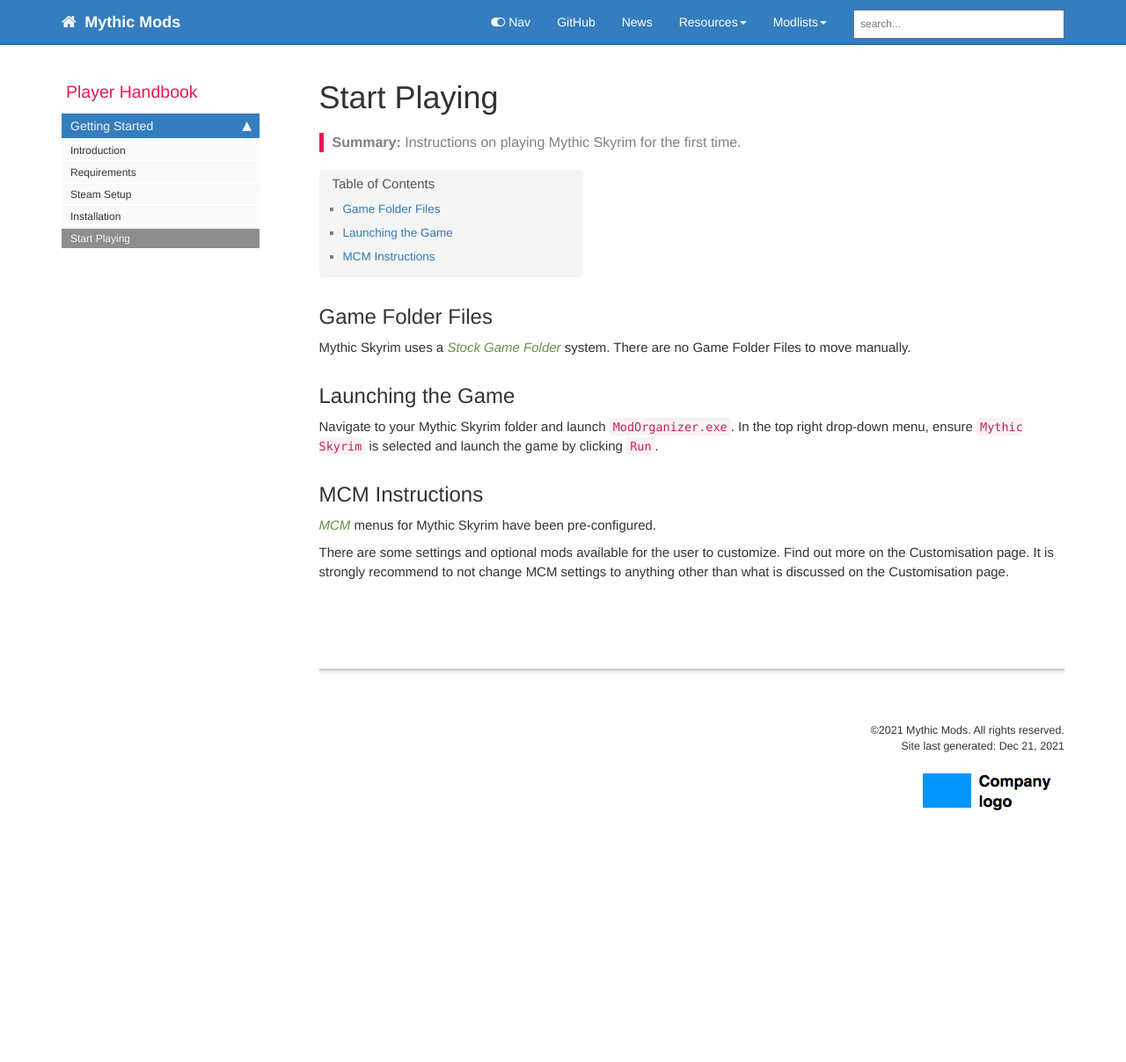
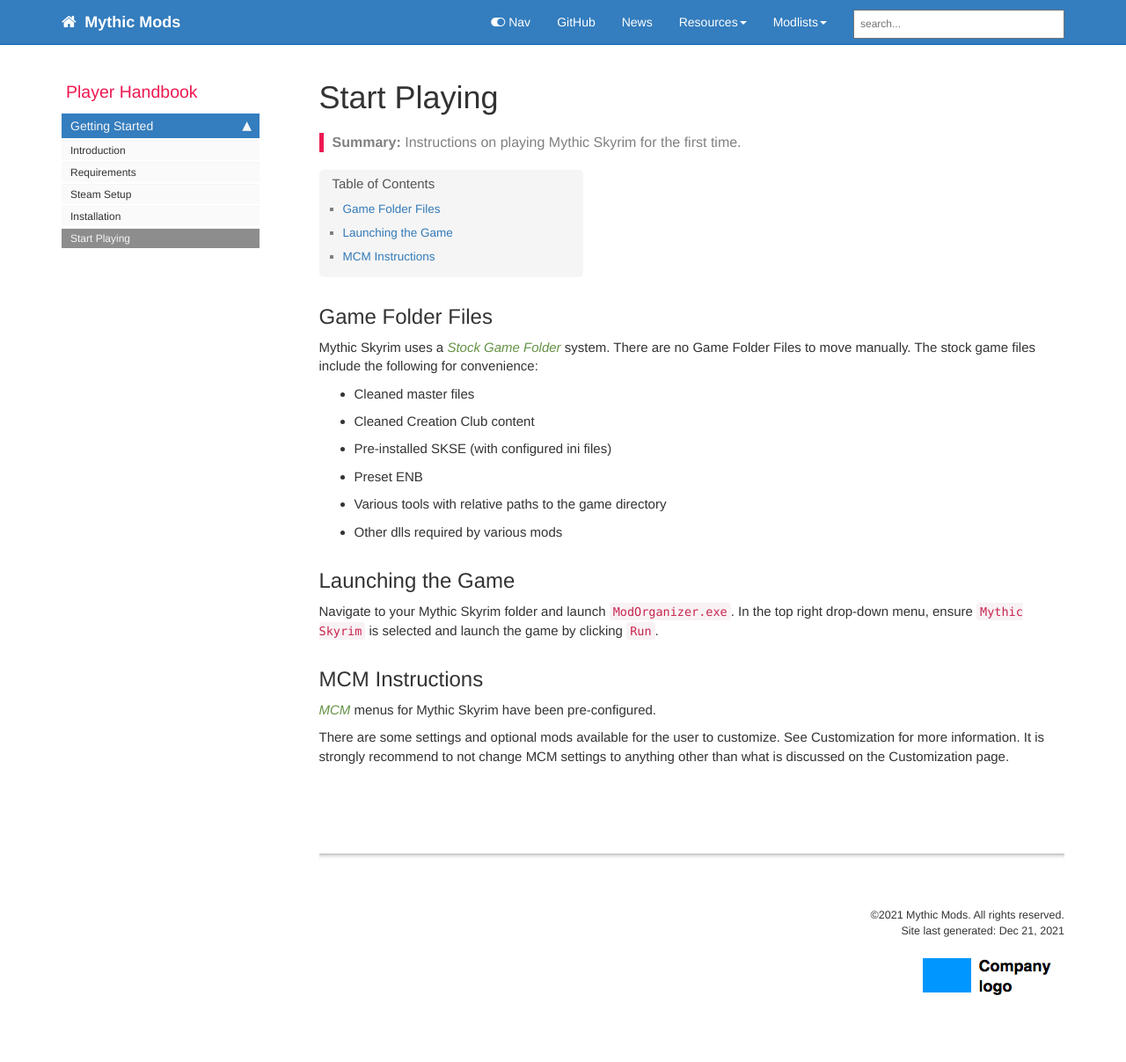
Before and after one commit to mythic-mods/mythic-mods.github.io, a Jekyll site: the page built from pages/mythic-skyrim/mythic-skyrim-start-playing.md, in a window 1280 px wide. Shown: the whole page at 88% size. Built offline with Jekyll 4.4.1, drawn with Linux system fonts in a browser that asks for light colours; comment, search, counter and statistics services are not loaded; before the commit the page ends 997 px from its top, so only the background shows below that.

Commit message:
Update mythic-skyrim-start-playing.md

```diff
--- a/pages/mythic-skyrim/mythic-skyrim-start-playing.md
+++ b/pages/mythic-skyrim/mythic-skyrim-start-playing.md
@@ -8,7 +8,13 @@ summary: Instructions on playing Mythic Skyrim for the first time.
 ---
 ## Game Folder Files
 Mythic Skyrim uses a <a href="#" data-toggle="tooltip" data-original-title="{{site.data.glossary.stock_game_folder}}">Stock Game Folder</a> system.
-There are no Game Folder Files to move manually.
+There are no Game Folder Files to move manually. The stock game files include the following for convenience:
+* Cleaned master files
+* Cleaned Creation Club content
+* Pre-installed SKSE (with configured ini files)
+* Preset ENB
+* Various tools with relative paths to the game directory
+* Other dlls required by various mods
 
 ## Launching the Game
 Navigate to your Mythic Skyrim folder and launch `ModOrganizer.exe`.
@@ -17,5 +23,5 @@ In the top right drop-down menu, ensure `Mythic Skyrim` is selected and launch t
 ## MCM Instructions
 <a href="#" data-toggle="tooltip" data-original-title="{{site.data.glossary.mcm}}">MCM</a> menus for Mythic Skyrim have been pre-configured.
 
-There are some settings and optional mods available for the user to customize. Find out more on the Customisation page.
-It is strongly recommend to not change MCM settings to anything other than what is discussed on the Customisation page.
+There are some settings and optional mods available for the user to customize. See Customization for more information.
+It is strongly recommend to not change MCM settings to anything other than what is discussed on the Customization page.
```
